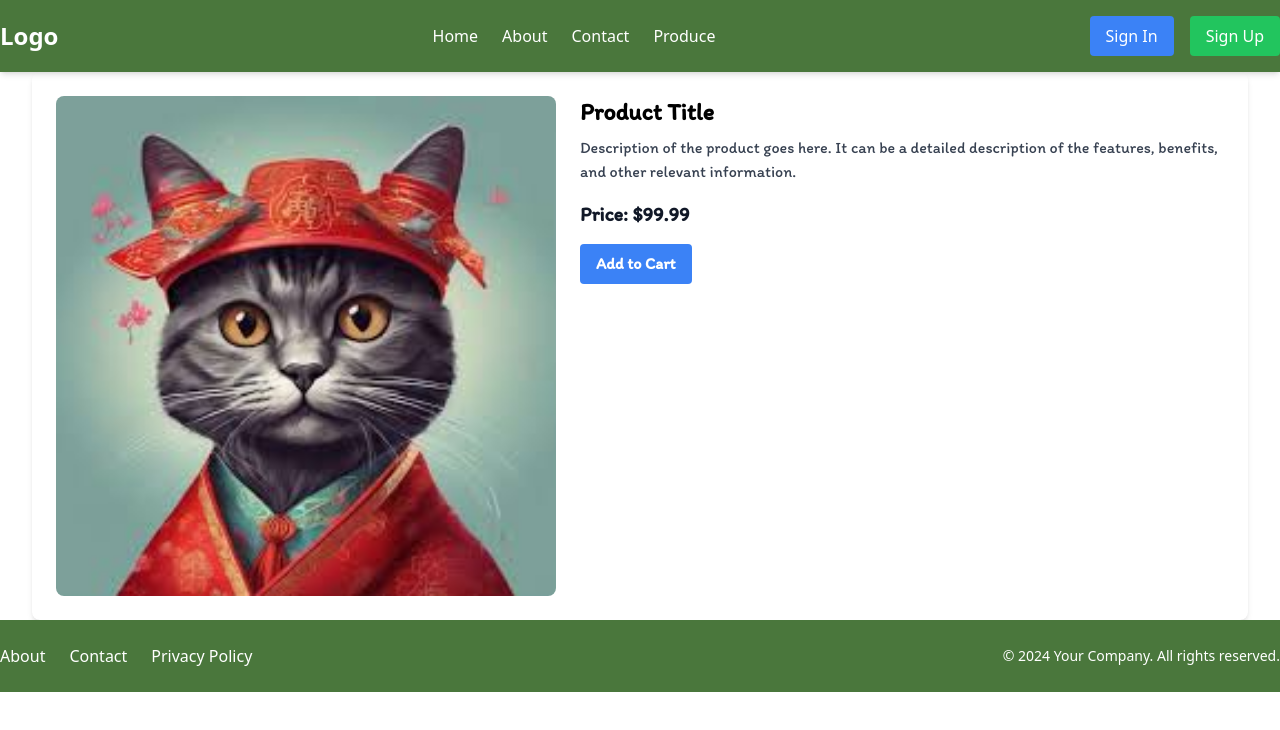
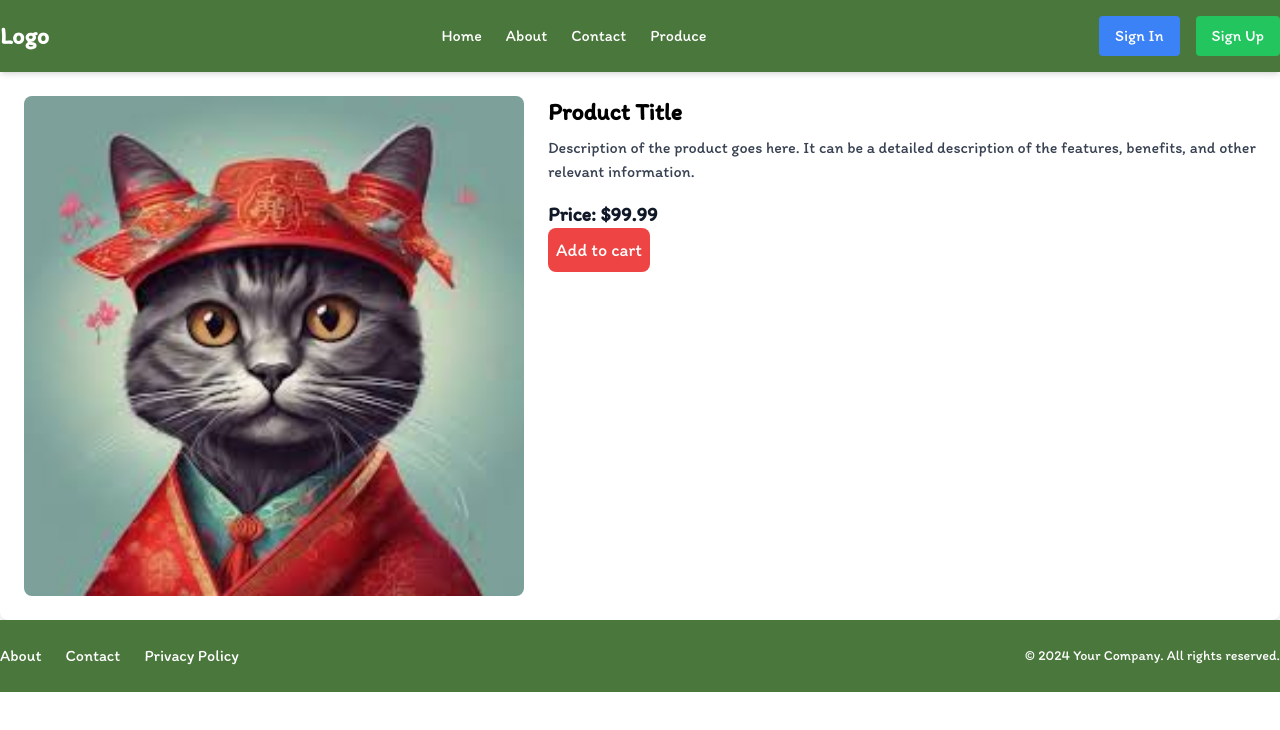
Before and after one commit to trantuanthinh/uni-cap-pro-fe, a Next.js app: page /products/detail/Description in a window 1280 px wide. Shown: the top 730 px of the page. Built offline with nearby package versions, Linux system fonts and the light colour scheme; a web font is replaced by a local one.

Commit message:
feature: structure header, footer

```diff
--- a/src/pages/_app.js
+++ b/src/pages/_app.js
@@ -1,6 +1,7 @@
+import Footer from "@/components/Footer/footer";
+import Header from "@/components/Header/header";
 import "@/styles/globals.css";
 import { Itim, Lusitana } from "next/font/google";
-
 export const lusitana = Lusitana({
 	weight: ['400', '700'],
 	subsets: ['latin'],
@@ -15,7 +16,10 @@ export const itim = Itim({
 export default function App({ Component, pageProps }) {
 	return (
 		<div className={ itim.className }>
+			<Header />
 			<Component { ...pageProps } />
+			<Footer />
+
 		</div>
 	);
 }
--- a/src/pages/_document.js
+++ b/src/pages/_document.js
@@ -1,19 +1,14 @@
-import Footer from "@/components/Footer/footer";
-import Header from "@/components/Header/header";
 import { Head, Html, Main, NextScript } from "next/document";
 
 export default function Document() {
-    const user = null;
     return (
         <Html lang="en">
             <Head>
                 <meta charSet="UTF-8" />
             </Head>
             <body className="antialiased">
-                <Header user={ user } />
                 <Main />
                 <NextScript />
-                <Footer />
             </body>
         </Html>
     );
--- a/src/pages/products/detail/[slug].js
+++ b/src/pages/products/detail/[slug].js
@@ -1,5 +1,6 @@
 // pages/products/[slug].js
 
+import AddToCartButton from '@/components/shared/add-to-cart';
 import Image from 'next/image';
 import { useRouter } from 'next/router';
 import { useEffect } from 'react';
@@ -13,7 +14,6 @@ export default function ProductDetail() {
     });
 
     return (
-        <div className="max-w-7xl mx-auto px-4 sm:px-6 lg:px-8">
         <div className="bg-white shadow-md rounded-lg p-6">
             <div className="flex flex-col md:flex-row">
                 <div className="flex-shrink-0 mb-4 md:mb-0 md:mr-6">
@@ -29,8 +29,8 @@ export default function ProductDetail() {
                     <h2 className="text-2xl font-bold mb-2">Product Title</h2>
                     <p className="text-gray-700 mb-4">Description of the product goes here. It can be a detailed description of the features, benefits, and other relevant information.</p>
                     <p className="text-xl font-semibold text-gray-900">Price: $99.99</p>
-                        <button className="mt-4 px-4 py-2 bg-blue-500 text-white font-bold rounded hover:bg-blue-600">Add to Cart</button>
-                    </div>
+
+                    <AddToCartButton />
                 </div>
             </div>
         </div>
```
Lines whose indentation alone changed are shown as unchanged.
